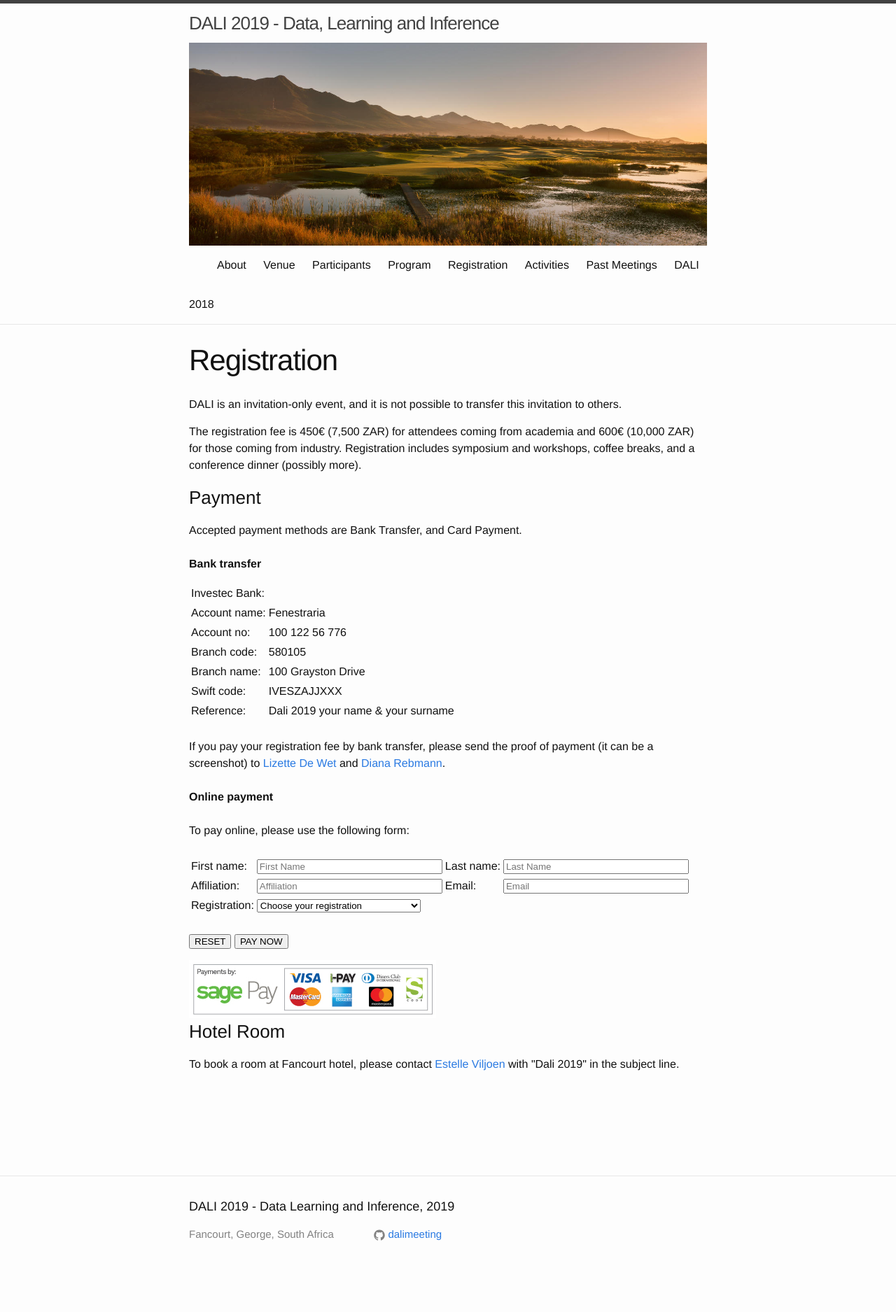
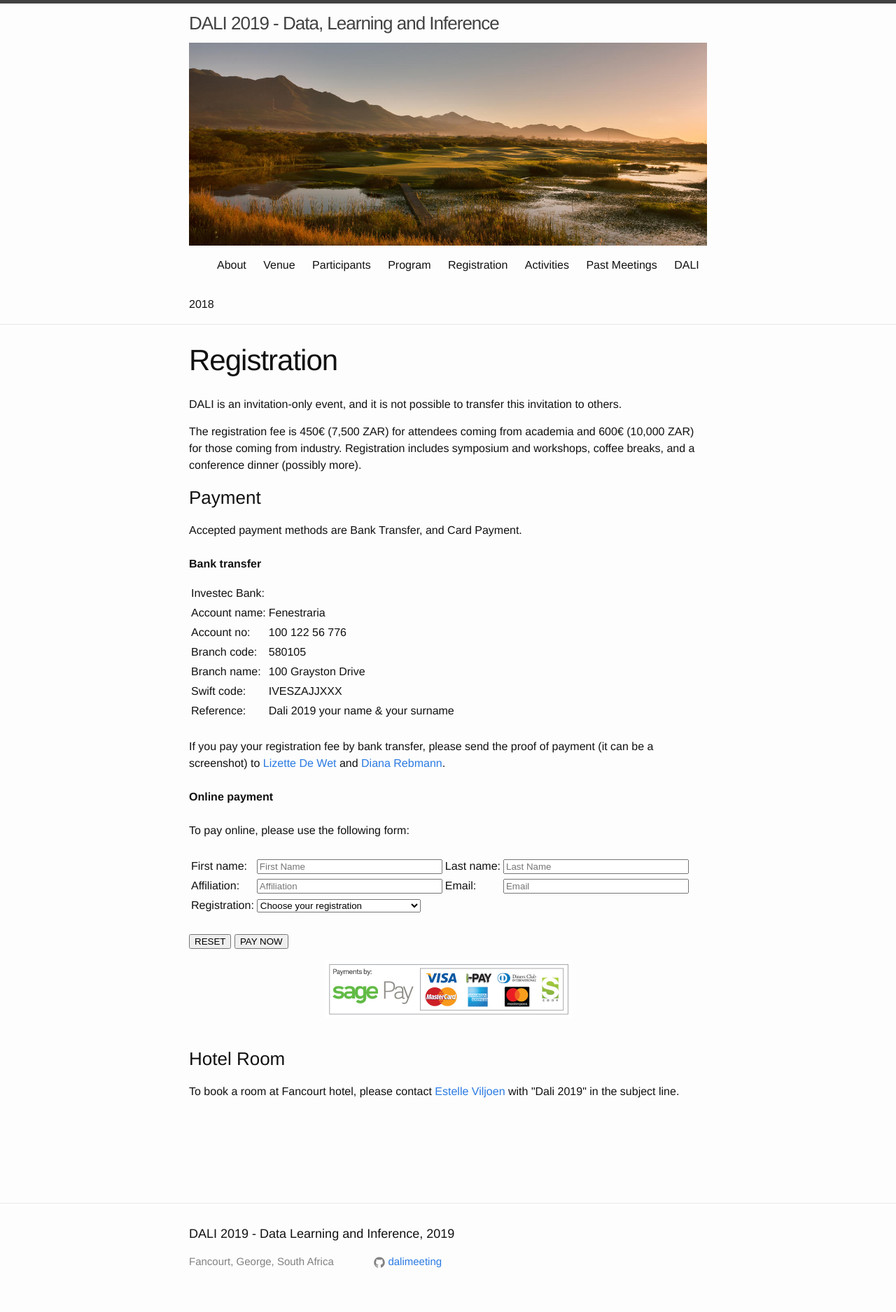
Before and after one commit to dalimeeting/dalimeeting.github.io, a Jekyll site: the page built from registration.html, in a window 1280 px wide. Shown: the whole page at 70% size. Built offline with Jekyll 4.4.1, drawn with Linux system fonts in a browser that asks for light colours; before the commit the page ends 1836 px from its top, so only the background shows below that.

Commit message:
Update registration.html

```diff
--- a/_layouts/registration.html
+++ b/_layouts/registration.html
@@ -52,7 +52,7 @@ layout: page
      <input type="submit" form="form" name="submit" value="PAY NOW">
   </p>
 
-  <img src="{{ '/assets/Combination-7_Horizontal.jpg' | prepend: site.baseurl }}" />
+  <p style="text-align:center;"><img src="{{ '/assets/Combination-7_Horizontal.jpg' | prepend: site.baseurl }}" /></p>
 
   <br>
   <h3>Hotel Room</h3>
```
